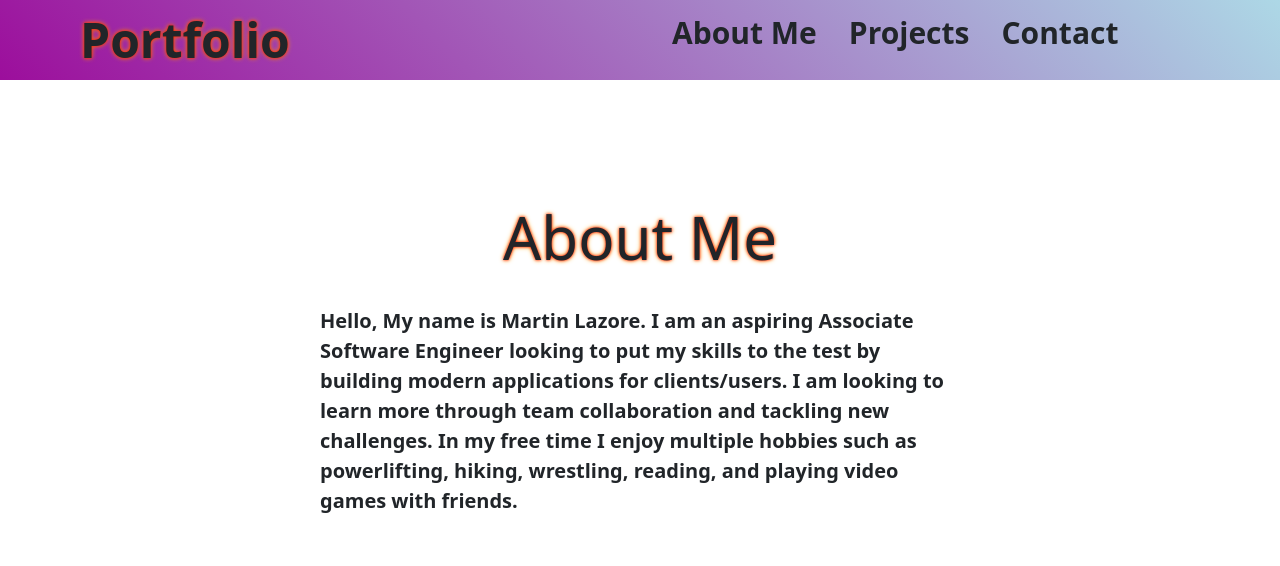
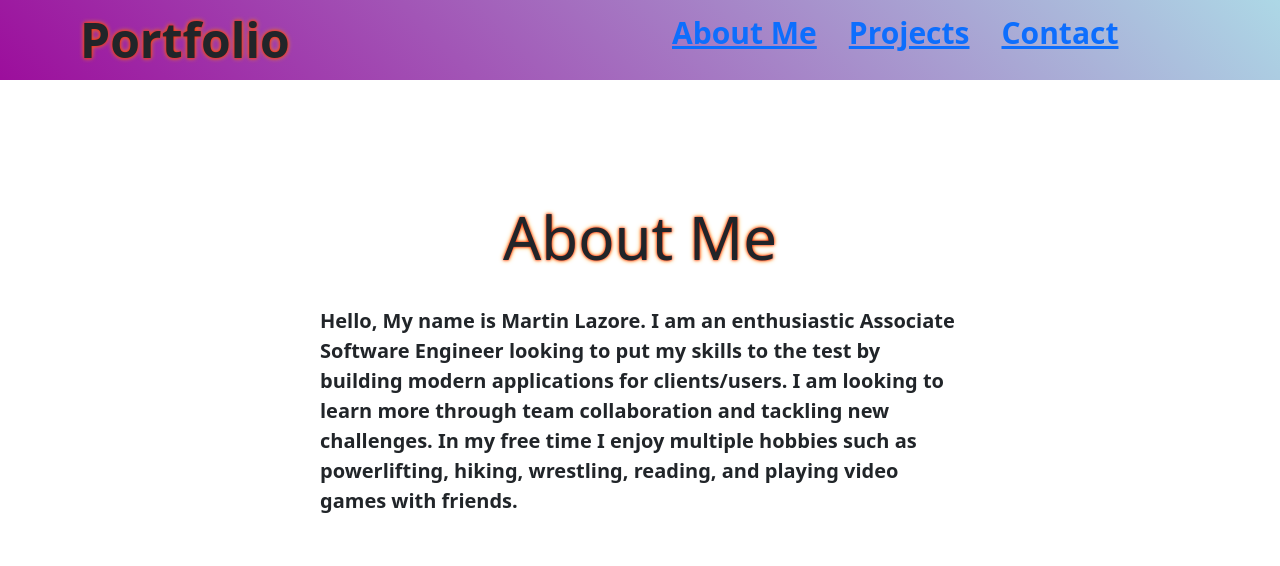
Before and after one commit to mlazore/Final-Portfolio, a React (Create React App) app: page / in a window 1280 px wide. Shown: the top 566 px of the page. Built offline with nearby package versions, Linux system fonts and the light colour scheme.

Commit message:
change text

```diff
--- a/src/components/AboutMe/About.jsx
+++ b/src/components/AboutMe/About.jsx
@@ -6,7 +6,7 @@ const About = () => {
     <div className="body-text">
       <span>About Me</span>
       <br/>
-      <span>Hello, My name is Martin Lazore. I am an aspiring Associate Software Engineer looking to put my skills to the test by building modern applications for clients/users. I am looking to learn more through team collaboration and tackling new challenges. In my free time I enjoy multiple hobbies such as powerlifting, hiking, wrestling, reading, and playing video games with friends.  </span>
+      <span>Hello, My name is Martin Lazore. I am an enthusiastic Associate Software Engineer looking to put my skills to the test by building modern applications for clients/users. I am looking to learn more through team collaboration and tackling new challenges. In my free time I enjoy multiple hobbies such as powerlifting, hiking, wrestling, reading, and playing video games with friends.  </span>
     </div>
   )
 }
--- a/src/components/Footer/Footer.css
+++ b/src/components/Footer/Footer.css
@@ -3,6 +3,8 @@
   flex-direction: column;
   align-items: center;
   text-shadow: 0 0 3px #FF0000, 0 0 5px orange;
+  background: linear-gradient(45deg, rgb(156, 14, 156), lightblue);
+
 }
 .container.d-flex.justify-content-center.py-5{
   border-style: solid lightgray;
@@ -10,3 +12,7 @@
   width: 100%;
   background: linear-gradient(45deg, rgb(156, 14, 156), lightblue);
 }
+
+.container.my-5{
+  background: linear-gradient(45deg, rgb(156, 14, 156), lightblue);
+}
--- a/src/components/Navbar/Navbar.jsx
+++ b/src/components/Navbar/Navbar.jsx
@@ -12,9 +12,9 @@ const Navbar = () => {
     <div className="n-right">
       <div className="n-list">
         <ul style={{listStyleType:'none'}}>
-          <li>About Me</li>
-          <li>Projects</li>
-          <li>Contact</li>
+         <a href='Aboutme' ><li>About Me</li></a>
+         <a href='Projects'><li>Projects</li></a>
+         <a href='Contact.jsx'><li>Contact</li></a>
         </ul>
       </div>
     </div>
```
